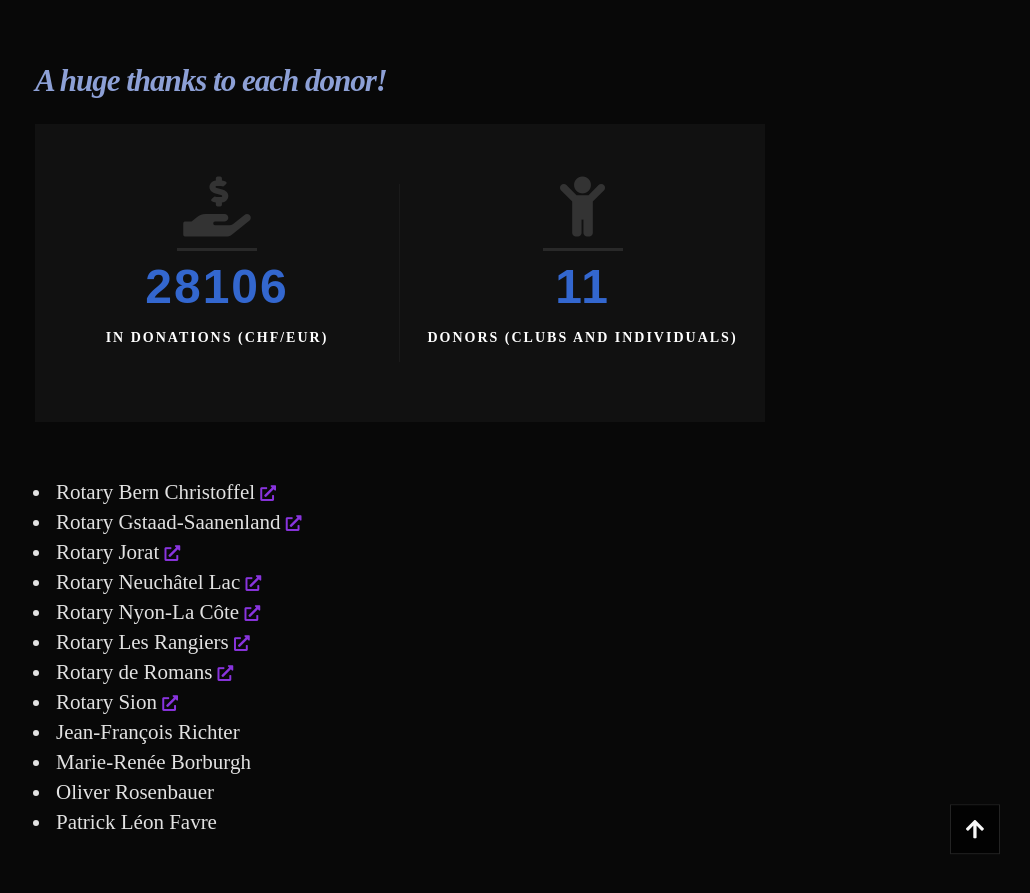
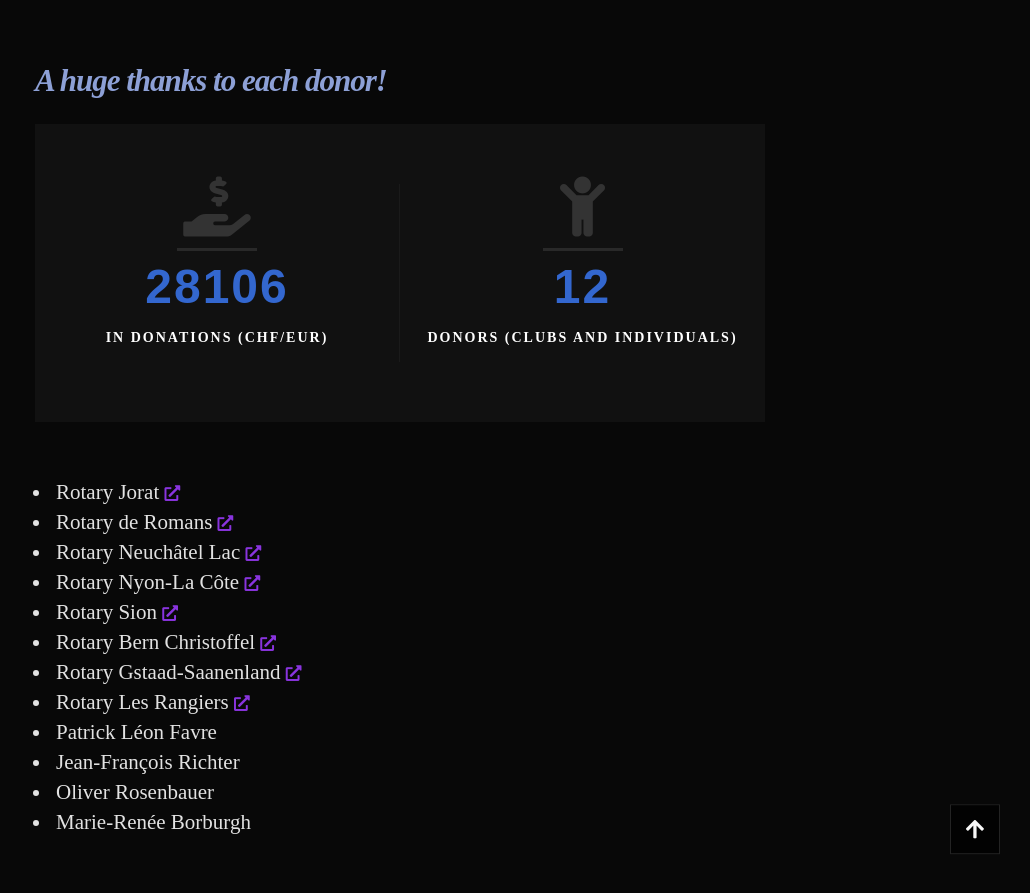
Before and after one commit to e-rotaract/e-rotaract.github.io, a Jekyll site: the page built from _pages/street-kids.md, in a window 1280 px wide and 900 px high, scrolled down 2974 px. Shown: the top 893 px of the window, without its empty margins (250-1280 px from the left). Built offline with Jekyll 4.4.1, drawn with Linux system fonts in a browser that asks for light colours; some web fonts are replaced.

Commit message:
Update street-kids.md

```diff
--- a/_pages/street-kids.md
+++ b/_pages/street-kids.md
@@ -159,7 +159,7 @@
           <div class="icon-part">
             <i class="fas fa-child fa-lg"></i>
           </div>
-          <h3 class="stat-count">11</h3>
+          <h3 class="stat-count">12</h3>
           <h5 class="stat-title">Donors (clubs and individuals)</h5>
         </div>
 
@@ -170,18 +170,18 @@
 
 <br>
 
+- Rotary Jorat <a href="https://jorat.rotary1990.ch/fr" target="_blank"><i class="fas fa-external-link-alt fa-xs"></i></a>
+- Rotary de Romans <a href="https://rotaryromans.com" target="_blank"><i class="fas fa-external-link-alt fa-xs"></i></a>
+- Rotary Neuchâtel Lac <a href="https://neuchatel-lac.rotary1990.ch/fr" target="_blank"><i class="fas fa-external-link-alt fa-xs"></i></a>
+- Rotary Nyon-La Côte <a href="https://nyon-la-cote.rotary1990.ch/fr" target="_blank"><i class="fas fa-external-link-alt fa-xs"></i></a>
+- Rotary Sion <a href="https://sion.rotary1990.ch/fr" target="_blank"><i class="fas fa-external-link-alt fa-xs"></i></a>
 - Rotary Bern Christoffel <a href="https://bern-christoffel.rotary1990.ch/fr" target="_blank"><i class="fas fa-external-link-alt fa-xs"></i></a>
 - Rotary Gstaad-Saanenland <a href="https://gstaad-saanenland.rotary1990.ch/fr" target="_blank"><i class="fas fa-external-link-alt fa-xs"></i></a>
-- Rotary Jorat <a href="https://jorat.rotary1990.ch/fr" target="_blank"><i class="fas fa-external-link-alt fa-xs"></i></a>
-- Rotary Neuchâtel Lac <a href="https://neuchatel-lac.rotary1990.ch/fr" target="_blank"><i class="fas fa-external-link-alt fa-xs"></i></a>
-- Rotary Nyon-La Côte <a href="https://nyon-la-cote.rotary1990.ch/fr" target="_blank"><i class="fas fa-external-link-alt fa-xs"></i></a>
 - Rotary Les Rangiers <a href="https://les-rangiers.rotary1990.ch/fr" target="_blank"><i class="fas fa-external-link-alt fa-xs"></i></a>
-- Rotary de Romans <a href="https://rotaryromans.com" target="_blank"><i class="fas fa-external-link-alt fa-xs"></i></a>
-- Rotary Sion <a href="https://sion.rotary1990.ch/fr" target="_blank"><i class="fas fa-external-link-alt fa-xs"></i></a>
+- Patrick Léon Favre
 - Jean-François Richter
+- Oliver Rosenbauer
 - Marie-Renée Borburgh
-- Oliver Rosenbauer
-- Patrick Léon Favre
 
 
 
```
